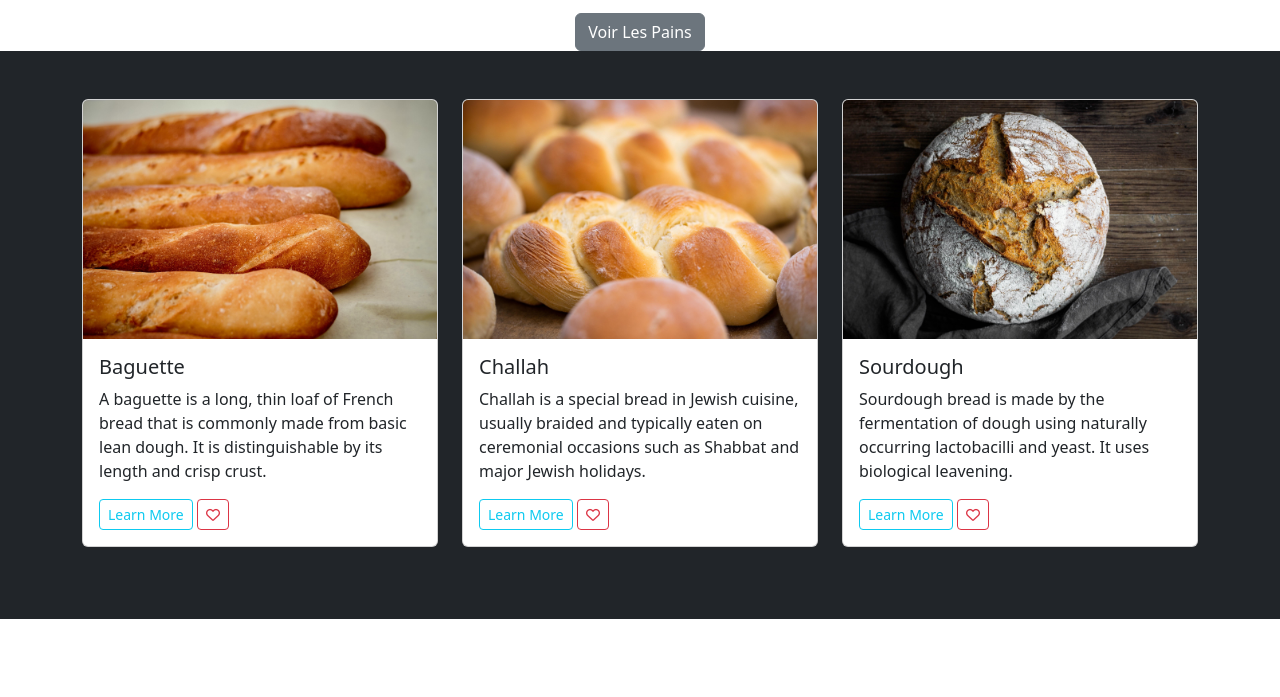
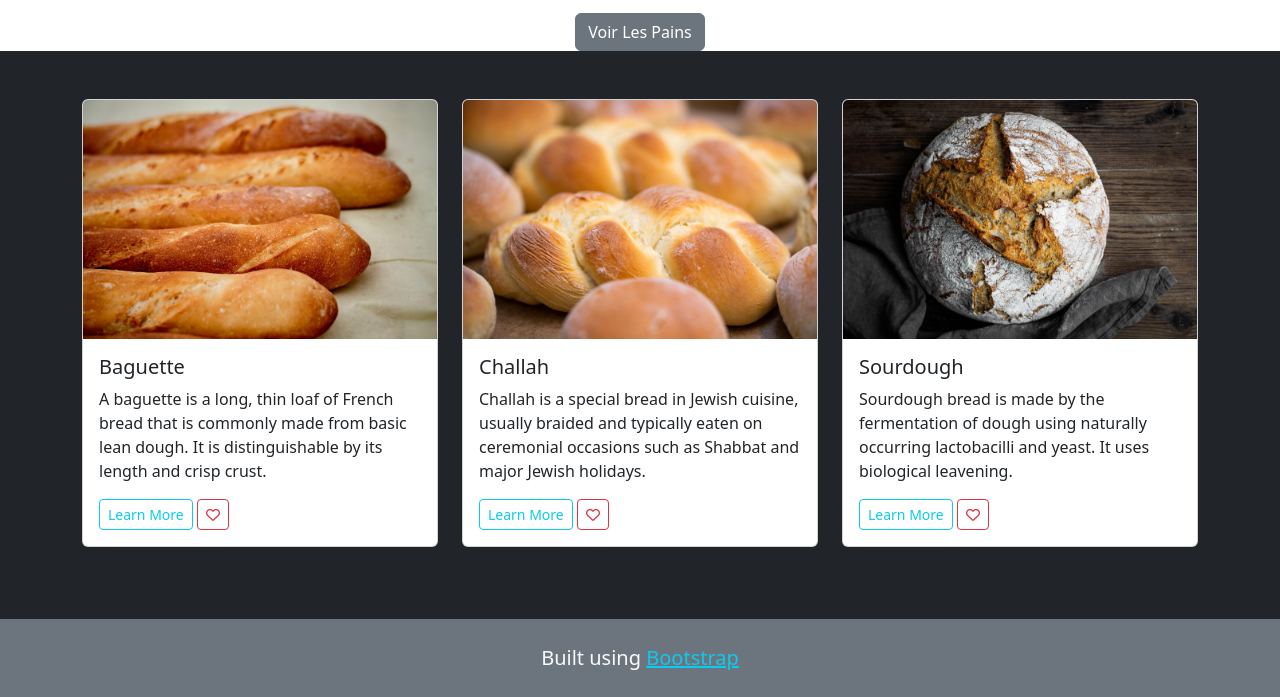
Before and after one commit to MattJRiley14/BootstrapLePain, a plain HTML site: page index.html in a window 1280 px wide. Shown: the part 174-871 px from the top of the page. Before the commit the page ends 800 px from the top, so only its background shows below. Drawn offline with nearby package versions, Linux system fonts and the light colour scheme.

Commit message:
HTML for Footer section complete. Initial version of HTML file complete.

```diff
--- a/index.html
+++ b/index.html
@@ -97,7 +97,14 @@
       </div>
     </section>
 
-
+    <!-- Footer -->
+    <footer class="bg-secondary">
+      <div class="container">
+        <p class="lead m-0 p-4 text-center text-light">
+          Built using <a class="text-info" href="https://getbootstrap.com/">Bootstrap</a>
+        </p>
+      </div>
+    </footer>
 
     <script src="https://cdn.jsdelivr.net/npm/bootstrap@5.3.0-alpha3/dist/js/bootstrap.bundle.min.js" integrity="sha384-ENjdO4Dr2bkBIFxQpeoTz1HIcje39Wm4jDKdf19U8gI4ddQ3GYNS7NTKfAdVQSZe" crossorigin="anonymous"></script>
   </body>
```
